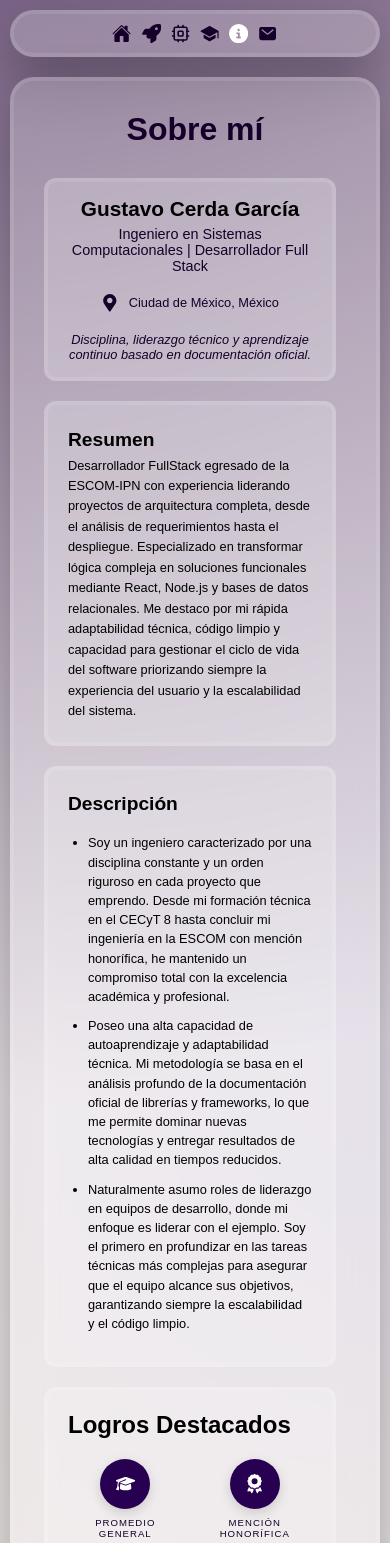
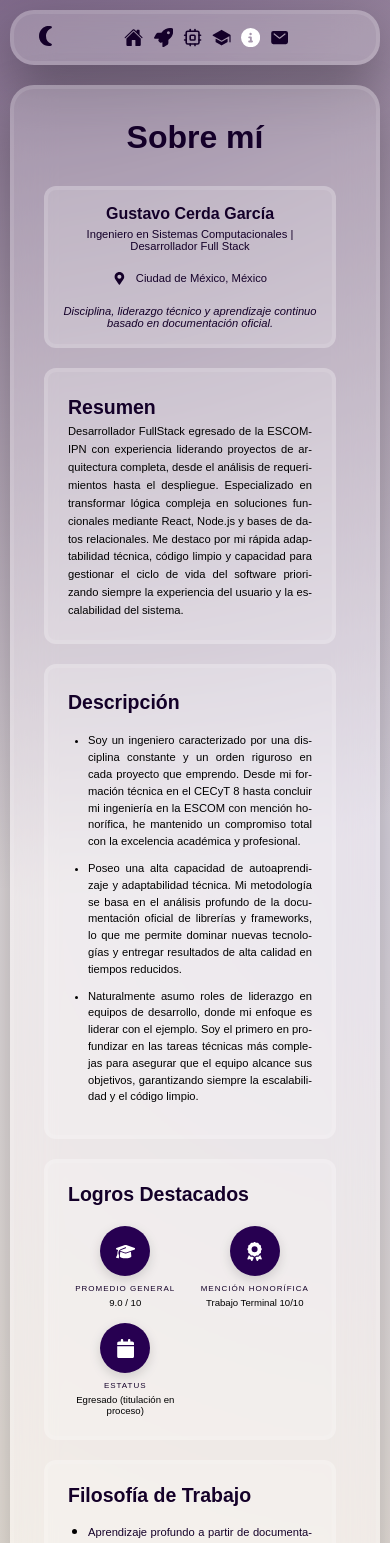
Before and after one commit to GussCG/portfolio-gcg, a React (Vite) app: page /about in a window 390 px wide. Shown: the top 1543 px of the page. Built offline with nearby package versions, Linux system fonts and the light colour scheme; a web font is replaced by a local one.

Commit message:
Arreglados algunos media querys

```diff
--- a/src/styles/components/_cards.scss
+++ b/src/styles/components/_cards.scss
@@ -1,12 +1,14 @@
 @use "../variables" as *;
 
 .project-card {
+  width: 100%;
+  box-sizing: border-box;
   min-width: 0;
   background: var(--background-container);
   border: var(--border-container);
 
   border-radius: 18px;
-  padding: 28px;
+  padding: 20px;
 
   display: flex;
   flex-direction: column;
@@ -15,20 +17,21 @@
   transition: all 0.35s ease;
 
   .project-header {
+    flex-wrap: wrap;
     display: flex;
     justify-content: space-between;
     align-items: center;
     gap: 12px;
 
     h3 {
-      font-size: 1.1rem;
+      font-size: clamp(0.7rem, 2vw, 0.8rem);
       color: var(--accent-color-role);
     }
   }
 
   .category {
-    font-size: 0.7rem;
-    padding: 5px 12px;
+    font-size: clamp(0.5rem, 1.5vw, 0.6rem);
+    padding: 5px clamp(10px, 2vw, 12px);
     border-radius: 20px;
     font-weight: 600;
     letter-spacing: 0.5px;
@@ -50,8 +53,12 @@
   }
 
   .description {
-    font-size: 0.9rem;
+    font-size: clamp(0.7rem, 1.5vw, 0.9rem);
     line-height: 1.6;
+    text-align: justify;
+    hyphens: auto;
+    text-justify: inter-character;
+    line-break: loose;
   }
 
   .tech-stack {
@@ -69,8 +76,8 @@
       cursor: pointer;
 
       .tech-icon {
-        width: 20px;
-        height: 20px;
+        width: clamp(18px, 2vw, 20px);
+        height: auto;
         color: var(--accent-color-role);
       }
     }
@@ -78,8 +85,9 @@
 
   .highlights {
     padding-left: 18px;
-    font-size: 0.85rem;
+    font-size: clamp(0.7rem, 1.5vw, 0.9rem);
     color: var(--accent-color-role);
+    text-align: left;
 
     li {
       margin-bottom: 6px;
@@ -90,8 +98,10 @@
     background: $achievement-bg;
     padding: 12px;
     border-radius: 12px;
-    font-size: 0.85rem;
+    font-size: clamp(0.6rem, 1.5vw, 0.8rem);
+    font-weight: 200;
     border: $achievement-border;
+    text-align: left;
 
     .achievement {
       width: 100%;
@@ -120,9 +130,10 @@
   .project-links {
     margin-top: auto;
     display: flex;
-    gap: 20px;
+    gap: clamp(12px, 2vw, 18px);
 
     a {
+      font-size: clamp(0.7rem, 1.5vw, 0.9rem);
       font-weight: 600;
       text-decoration: none;
       color: $project-link;
--- a/src/styles/components/_sections.scss
+++ b/src/styles/components/_sections.scss
@@ -146,13 +146,14 @@
 
         .filters {
           display: flex;
-          gap: 20px;
+          gap: 10px;
           margin-top: 10px;
           padding-left: 20px;
 
           button {
+            font-size: clamp(0.7rem, 1.5vw, 0.9rem);
             font-family: $font-primary;
-            padding: 8px 16px;
+            padding: clamp(8px, 1.5vw, 12px) clamp(15px, 3vw, 18px);
             border: none;
             border-radius: 10px;
             background: var(--nav-bg-color);
@@ -202,11 +203,10 @@
         width: 100%;
         align-self: center;
 
-        padding-right: 10px;
-
         display: grid;
-        grid-template-columns: repeat(auto-fit, minmax(300px, 1fr));
-        gap: 20px;
+        grid-template-columns: repeat(auto-fit, minmax(min(100%, 400px), 1fr));
+        gap: 15px;
+        padding-right: 5px; // Menos padding lateral para ganar espacio
 
         @media (max-width: 550px) {
           grid-template-columns: 1fr;
@@ -244,11 +244,14 @@
       margin-top: 20px;
 
       .contact-item {
+        font-size: clamp(0.7rem, 1.5vw, 1.2rem);
+        max-width: 100%;
+        overflow: hidden;
         display: flex;
         align-items: center;
         gap: 15px;
 
-        padding: 16px 20px;
+        padding: 12px 15px;
         border-radius: 12px;
 
         background: var(--background-container);
@@ -266,23 +269,25 @@
         }
 
         .contact-icon {
-          font-size: 1.5rem;
+          font-size: clamp(1.2rem, 3vw, 1.5rem);
           color: var(--accent-color);
         }
 
         .contact-text {
+          min-width: 0;
+          flex: 1;
           display: flex;
           flex-direction: column;
-        }
 
-        .contact-label {
-          font-size: 0.75rem;
-          opacity: 0.6;
-        }
+          .contact-label {
+            font-size: clamp(0.6rem, 1.5vw, 0.9rem);
+            opacity: 0.6;
+          }
 
-        .contact-value {
-          font-size: 1rem;
-          font-weight: 500;
+          .contact-value {
+            font-size: clamp(0.7rem, 1.5vw, 1.2rem);
+            font-weight: 500;
+          }
         }
 
         &.main-email {
@@ -295,15 +300,26 @@
         }
 
         &.location {
+          @media (max-width: 550px) {
+            flex-direction: column;
+          }
+
+          .contact-value {
+            font-size: clamp(0.6rem, 1.5vw, 0.9rem);
+            font-weight: 500;
+            color: var(--accent-color-role);
+          }
+
           .availability {
             display: flex;
-            gap: 10px;
+            gap: 6px;
             flex-wrap: wrap;
+            justify-content: center;
           }
 
           .availability-badge {
-            font-size: 0.7rem;
-            padding: 4px 10px;
+            font-size: clamp(0.6rem, 1.2vw, 0.8rem);
+            padding: 3px 8px;
             border-radius: 20px;
             background: var(--accent-gradient-strong);
             color: black;
@@ -312,6 +328,22 @@
 
             &:hover {
               opacity: 1;
+            }
+          }
+        }
+
+        @media (max-width: 1200px) {
+          flex-direction: column;
+          align-items: center;
+          text-align: center;
+
+          .contact-text {
+            .contact-label {
+              text-align: center;
+            }
+
+            .contact-value {
+              text-align: center;
             }
           }
         }
@@ -349,6 +381,11 @@
         }
       }
 
+      h2 {
+        font-size: clamp(0.9rem, 5vw, 1.6rem);
+        color: var(--accent-color-role);
+      }
+
       .about-header {
         grid-area: title;
         align-self: start;
@@ -381,12 +418,12 @@
             gap: 5px;
 
             .name {
-              font-size: clamp(1.3rem, 3vw, 1.7rem);
+              font-size: clamp(1rem, 3vw, 1.7rem);
               font-weight: 700;
             }
 
             .role {
-              font-size: clamp(0.9rem, 1.5vw, 1rem);
+              font-size: clamp(0.7rem, 1.5vw, 1rem);
               font-weight: 500;
               color: var(--accent-color-role);
             }
@@ -400,7 +437,7 @@
 
               .location-text {
                 text-align: right;
-                font-size: 0.8rem;
+                font-size: clamp(0.7rem, 1.5vw, 1.2rem);
                 white-space: nowrap;
                 font-weight: 500;
                 color: var(--accent-color-role);
@@ -408,7 +445,7 @@
 
               .location-icon {
                 flex-shrink: 0;
-                font-size: 1.1rem;
+                font-size: clamp(0.8rem, 1.5vw, 1.1rem);
                 color: var(--accent-color-role);
               }
             }
@@ -433,7 +470,7 @@
         }
 
         .motto {
-          font-size: clamp(0.8rem, 1.5vw, 0.9rem);
+          font-size: clamp(0.7rem, 1.5vw, 1rem);
           font-style: italic;
           color: var(--accent-color-role);
 
@@ -450,8 +487,12 @@
         border-radius: 12px;
         background-color: var(--background-container);
 
-        font-size: clamp(0.8rem, 1.5vw, 0.9rem);
+        font-size: clamp(0.7rem, 1.5vw, 0.9rem);
         line-height: 1.6;
+        text-align: justify;
+        hyphens: auto;
+        text-justify: inter-character;
+        line-break: loose;
       }
 
       .about-description {
@@ -465,8 +506,12 @@
         flex-direction: column;
         gap: 15px;
 
-        font-size: clamp(0.8rem, 1.5vw, 0.9rem);
+        font-size: clamp(0.7rem, 1.5vw, 0.9rem);
         line-height: 1.5;
+        text-align: justify;
+        hyphens: auto;
+        text-justify: inter-character;
+        line-break: loose;
 
         ul {
           list-style-type: disc;
@@ -526,14 +571,14 @@
             }
 
             .highlight-value {
-              font-size: clamp(0.9rem, 1.5vw, 1rem);
-              font-weight: 700;
+              font-size: clamp(0.6rem, 1.5vw, 0.9rem);
+              font-weight: 500;
               text-align: center;
               margin-top: 4px;
             }
 
             .highlight-label {
-              font-size: clamp(0.6rem, 1.2vw, 0.8rem);
+              font-size: clamp(0.5rem, 1.2vw, 0.8rem);
               color: var(--accent-color-role);
               text-transform: uppercase;
               letter-spacing: 1px;
@@ -554,6 +599,11 @@
         flex-direction: column;
         gap: 15px;
 
+        text-align: justify;
+        hyphens: auto;
+        text-justify: inter-character;
+        line-break: loose;
+
         ul {
           list-style-type: disc;
           padding-left: 20px;
@@ -564,7 +614,7 @@
             .philosophy-point {
               font-weight: 500;
               color: var(--accent-color-role);
-              font-size: clamp(0.8rem, 1.5vw, 0.9rem);
+              font-size: clamp(0.7rem, 1.5vw, 1rem);
             }
           }
         }
--- a/src/styles/components/_sidebar.scss
+++ b/src/styles/components/_sidebar.scss
@@ -323,7 +323,8 @@
   @media (max-width: 400px) {
     .sidebar__header {
       .toggle-theme-button {
-        display: none;
+        width: auto;
+        height: auto;
       }
     }
 
@@ -337,7 +338,8 @@
         .nav-link {
           width: auto;
           height: auto;
-          background-color: transparent;
+          background: transparent;
+          backdrop-filter: none;
           padding: 0;
 
           &.active {
```
